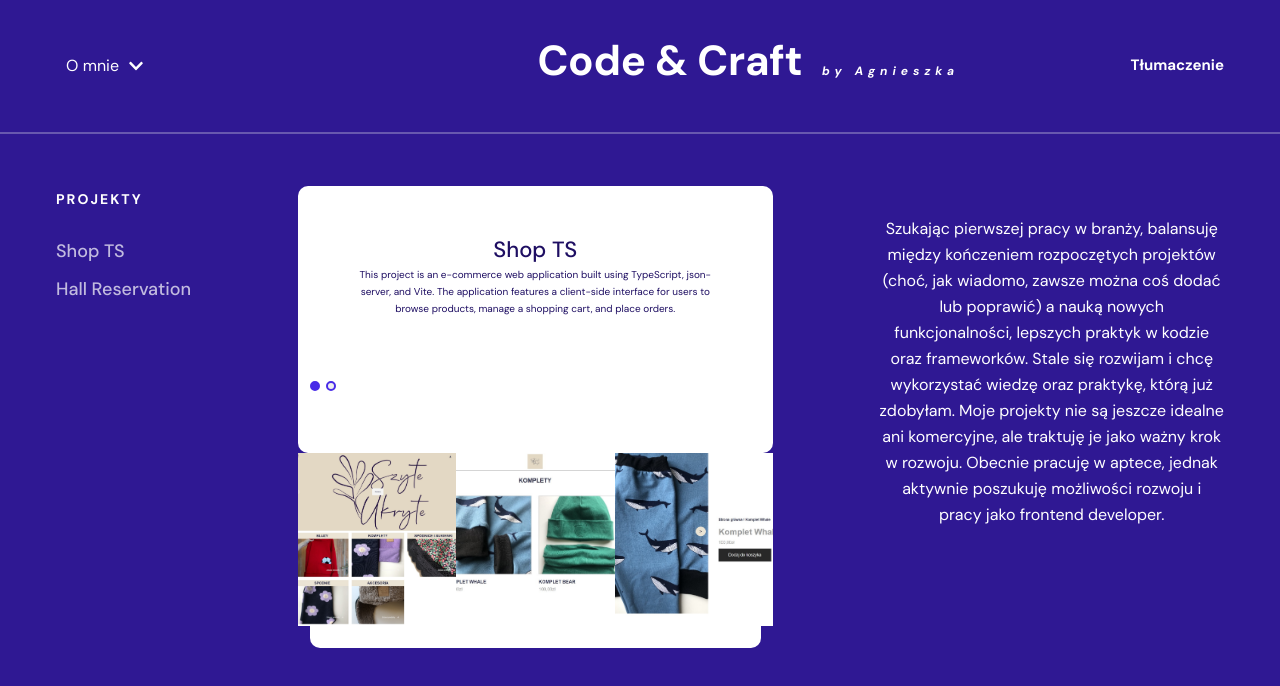
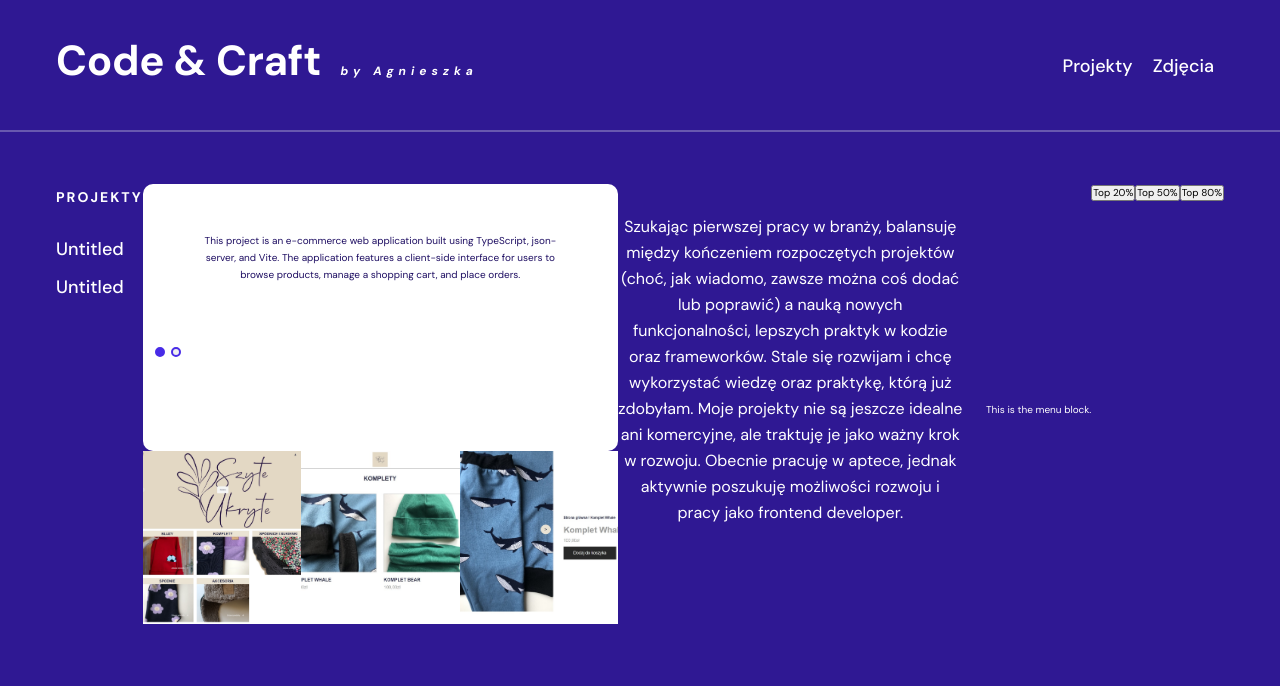
Before and after one commit to AgnieszkaDra/Code-Craft-by-Agnieszka, a React (Vite) app: page / in a window 1280 px wide. Shown: the top 686 px of the page. Built offline with nearby package versions, Linux system fonts and the light colour scheme.

Commit message:
fix(header): mobile menu is visible correctly. Change concept of menu.

```diff
--- a/src/App.tsx
+++ b/src/App.tsx
@@ -1,3 +1,4 @@
+import { useState } from 'react';
 import { Header, Panel } from './components';
 import { Main } from './components';
 import '../src/styles/index.scss';
@@ -5,21 +6,60 @@ import ProjectsList from './components/ProjectsList';
 import ProjectsMain from './components/ProjectsMain';
 
 function App() {
+  // State for controlling the CSS variable --menu-after-top
+  const [menuAfterTop, setMenuAfterTop] = useState('80%');
 
   return (
     <>
+     {/* Styles injected directly */}
+      {/* <style>{`
+        .menu {
+          position: relative;
+          background: #eee;
+          padding: 40px;
+          --menu-after-top: 80%;
+        }
+
+        .menu::after {
+          content: "";
+          position: absolute;
+          left: 0;
+          right: 0;
+          top: var(--menu-after-top);
+          height: 2px;
+          background: red;
+        }
+
+        button {
+          margin-right: 8px;
+        }
+      `}</style> */}
       <Header />
       <div className="container">
         <Main>
-        <ProjectsList/>
-        <ProjectsMain/>
+          <ProjectsList />
+          <ProjectsMain />
           <Panel className="main__panel" />
           {/* <Outlet /> */}
+
+          {/* Menu block with dynamic CSS variable */}
+          <div
+            className="menu"
+            style={{ '--menu-after-top': menuAfterTop } as React.CSSProperties}
+          >
+            <p>This is the menu block.</p>
+          </div>
+
+          {/* Buttons to change the --menu-after-top CSS variable */}
+          <div>
+            <button onClick={() => setMenuAfterTop('20%')}>Top 20%</button>
+            <button onClick={() => setMenuAfterTop('50%')}>Top 50%</button>
+            <button onClick={() => setMenuAfterTop('80%')}>Top 80%</button>
+          </div>
         </Main>
       </div>
     </>
-
-  )
+  );
 }
 
-export default App
+export default App;
--- a/src/components/Header.tsx
+++ b/src/components/Header.tsx
@@ -1,13 +1,22 @@
 import { useState } from 'react';
 import { motion } from 'framer-motion';
-import { Hamburger, Menu } from '../ui'
+import { Hamburger, Menu } from '../ui';
 import Logo from '../ui/Logo';
 
 const Header = () => {
-
   const [navbarOpen, setNavbarOpen] = useState(false);
 
-  const toggleNavbar = () => setNavbarOpen(prev => !prev);
+  const toggleNavbar = () => {
+    setNavbarOpen((prev) => {
+      const next = !prev;
+      if (next) {
+        document.body.style.overflow = 'hidden';
+      } else {
+        document.body.style.overflow = '';
+      }
+      return next;
+    });
+  };
 
   return (
     <motion.header
@@ -30,9 +39,8 @@ const Header = () => {
         animate={{ opacity: 1 }}
         transition={{ delay: 0.4, duration: 0.6 }}
       >
+        <Logo />
         <Menu />
-      <Logo />
-      <h2>Tłumaczenie</h2>
       </motion.nav>
     </motion.header>
   );
--- a/src/data/data.ts
+++ b/src/data/data.ts
@@ -8,44 +8,38 @@ export const data: Data = {
     0: {
       id: 0,
       name: '(Root)',
-      title: 'Menu',
-      childIds: [1],
+      label: 'Menu',
+      childIds: [1, 2],
     },
     1: {
       id: 1,
-      title: 'O mnie',
-      childIds: [2, 3],
+      label: 'Projekty',
+      path: '/Projekty',
     },
     2: {
       id: 2,
-      title: 'Projekty',
-      path: '/Projekty',
-    },
-    3: {
-      id: 3,
-      title: 'Kontakt',
-      path: '/Kontakt',
+      label: 'Zdjęcia',
+      path: '/Zdjęcia',
     },
   },
   projects: {
     0: {
       id: 0,
       name: '(Root)',
-      title: 'Menu',
+      label: 'Menu',
       childIds: [1, 2],
     },
     1: {
       id: 1,
       background: shopTsImage,
       images: [shopTsImage, shopTsPart1, shopTsPart2],
-      title: 'Shop TS',
+      label: 'Shop TS',
       url: 'https://github.com/AgnieszkaDra/shop-TS',
       description: 'This project is an e-commerce web application built using TypeScript, json-server, and Vite. The application features a client-side interface for users to browse products, manage a shopping cart, and place orders.'
-      //'On the admin side, there’s an interface for managing orders and tracking their status.',
     },
     2: {
       id: 2,
-      title: 'Hall Reservation',
+      label: 'Hall Reservation',
       url: 'https://github.com/AgnieszkaDra/Hall-Reservation',
       description: 'This project is a Hall Reservation System being developed in pure TypeScript, following Object-Oriented Programming (OOP) principles. The goal is to create a structured, maintainable, and scalable application for managing hall reservations efficiently',
     },
--- a/src/styles/header.scss
+++ b/src/styles/header.scss
@@ -4,17 +4,17 @@
   position: relative;
   width: 100%;
   margin: auto;
+  padding: 2rem 0;
+  @include flexAbsoluteCenter;
 
-  //margin-top: 6.5rem;
-  padding-top: 40px;
-  padding-bottom: 40px;
-  border-bottom: 2px solid rgba($grey, 0.3);
+  @include respond(md, lg, xl) {
+    padding: 4rem 0;
+  }
 
-  @include flexAbsoluteCenter;
   &__mobile {
     display: flex;
     align-items: center;
-    justify-content:flex-end;
+    justify-content: flex-end;
     position: fixed;
     left: 0;
     top: 0;
@@ -23,34 +23,70 @@
     padding: map-get($padding, medium);
     background-color: $color-background-dark;
     box-sizing: border-box;
+
     @include respond(md, lg, xl) {
       display: none;
     }
+  }
+
+  &::after {
+    content: '';
+    position: absolute;
+    bottom: 0;
+    left: 0;
+    width: 100%;
+    height: 2px;
+    background-color: rgba($grey, 0.3);
+  }
+}
+
+.burger-menu {
+  @include flexAbsoluteCenter;
+
+  border: none;
+  cursor: pointer;
+  padding: 8px;
+  background-color: transparent;
+  svg {
+   color: $white;
   }
 }
 
 .nav {
   position: fixed;
+  top: 0;
+  left: 0;
   height: 100%;
   width: 100%;
   max-width: 1168px;
-  left: 0;
-  top: 0;
   transform: translateX(100%);
   background-color: $color-background-dark;
   display: flex;
   justify-content: space-between;
   align-items: center;
+
+  &.open {
+    transform: translateX(0%);
+    transition: transform 1.5s linear;
+    justify-content: center;
+}
+
+  @include respond(md, lg, xl) {
+    position: relative;
+    transform: none;
+  }
+
   &__logo {
     display: none;
-
-    @include respond(md, lg, xl){
-      display: block;
-    }
     font-weight: 700;
     font-size: map-get($font-size, extra-large);
     line-height: 100%;
     letter-spacing: -0.29px;
+
+    @include respond(md, lg, xl) {
+      display: block;
+    }
+
     &--note {
       font-size: map-get($font-size, normal);
       letter-spacing: 5px;
@@ -59,47 +95,38 @@
       margin-left: 1rem;
     }
   }
-
-  &.open {
-    transform: translate(0%);
-    transition: transform 1.5s linear;
-  }
-
-  @include respond(md, lg, xl){
-    position: relative;
-    display: flex;
-    transform: translate(0);
-  }
-
 }
 
 .menu {
   display: flex;
+  flex-direction: column;
+  justify-content: start;
   align-items: center;
-  flex-direction: column;
   height: 100vh;
   padding-top: 10rem;
+  color: $white;
+
+  @include respond(md, lg, xl) {
     margin-left: auto;
-  color: $white;
+    flex-direction: row;
+    height: auto;
+    padding-top: 0;
+  }
+
   & > * {
     @include flexAbsoluteCenter();
   }
 
   &__item {
+    position: relative;
     padding: map-get($padding, large);
 
     @include respond(md, lg, xl) {
       padding: 10px;
     }
+
   }
 
-  @include respond(md, lg, xl) {
-    height: 0;
-    padding-top: 0;
-    flex-direction: row;
-    width: 310px;
-
-    }
   &__title {
     color: $white;
   }
@@ -112,42 +139,8 @@
     font-weight: 500;
     transition: color 0.3s;
 
-    &:hover{
+    &:hover {
       opacity: 30%;
     }
   }
-
-  &__item {
-    position: relative;
-      &--chevron-down {
-        margin-left: 9px;
 }
-    // &:active {
-    //   background-color: $color-action-third;
-    //   width: 120px;
-    //   height: 2rem;
-    //   border-radius: 100px;
-    //   @include flexAbsoluteCenter();
-    //   overflow: visible;
-    //   @include respond(md, lg) {
-    //   height: 40px;
-    //   }
-    // }
-
-  }
-
-
-  &__submenu {
-    position: absolute;
-    top: 100%;
-    margin-right: auto;
-   & > * {
-margin-top: 7px;
-
-    .menu__link {
-
-
-   }
-
-  }
-}}
--- a/src/styles/main.scss
+++ b/src/styles/main.scss
@@ -31,7 +31,7 @@
             text-align: start;
         }
         &__item {
-        opacity: 70%;
+
         text-align: left;
         &:first-of-type {
             margin-top: 25px;
--- a/src/types/main.ts
+++ b/src/types/main.ts
@@ -2,7 +2,7 @@ export interface ProjectItem {
   id: number;
   background?: string;
   images?: string[];
-  title?: string;
+  label?: string;
   url?: string;
   description?: string;
   childIds?: number[];
--- a/src/types/navbar.ts
+++ b/src/types/navbar.ts
@@ -11,7 +11,7 @@ export type NavigationLinkProps = {
 
 export interface MenuItem {
   id: number;
-  title?: string;
+  label?: string;
   path?: string;
   name?: string;
   childIds?: number[];
--- a/src/ui/Hamburger.tsx
+++ b/src/ui/Hamburger.tsx
@@ -8,9 +8,8 @@ const Hamburger = ({ navbarOpen, toggleNavbar }: HamburgerProps) => {
     <motion.button
       className={`burger-menu ${navbarOpen ? 'open' : ''}`}
       onClick={toggleNavbar}
-      initial={{ scale: 0.8, opacity: 0 }}
-      animate={{ scale: 1, opacity: 1 }}
-      whileHover={{ backgroundColor: 'rgba(0, 0, 0, 0.05)' }}
+      initial={{ scale: 0.8, opacity: 0, backgroundColor: 'transparent'}}
+      animate={{ scale: 1, opacity: 1, backgroundColor: 'transparent' }}
       transition={{ duration: 0.4, ease: 'easeInOut' }}
     >
       <motion.div
--- a/src/ui/Menu.tsx
+++ b/src/ui/Menu.tsx
@@ -1,61 +1,45 @@
-import { useState, type JSX } from 'react';
 import { Link } from 'react-router-dom';
-import { FaChevronDown } from 'react-icons/fa';
 import type { MenuItem } from '../types/navbar';
 import data from '../data/data';
 import type { Data } from '../types/data';
-
-
-
-
+import type { JSX } from 'react';
 
 type MenuItemProps = {
   id: number;
-  menu: Data['menu']
+  menu: Data['menu'];
 };
 
-const MenuItemComponent = ({ id, menu }: MenuItemProps): JSX.Element => {
+const MenuItemComponent = ({ id, menu }: MenuItemProps): JSX.Element | null => {
   const item = menu[id];
-  const hasChildren = Array.isArray(item.childIds) && item.childIds.length > 0;
-  const [open, setOpen] = useState(false);
 
-  const toggle = () => setOpen((prev) => !prev);
+  if (!item) return null;
 
   return (
-    <li className="menu__item text p paragraph" onClick={toggle}>
-      {item.path ? (
-        <Link to={item.path} className="menu__link">
-          {item.title}
-        </Link>
-      ) : (
-        <span>{item.title}</span>
-      )}
-      {hasChildren && <FaChevronDown className="menu__item--chevron-down" />}
-      {hasChildren && open && (
-        <ul className="menu__submenu">
-          {item.childIds!.map((childId) => (
-            <MenuItemComponent key={childId} id={childId} menu={menu} />
-          ))}
-        </ul>
-      )}
+    <li className="menu__item text p paragraph" role="none">
+      <Link to={item.path ?? '#'} className="menu__link" role="menuitem">
+        {item.label}
+      </Link>
     </li>
   );
 };
 
 const Menu = (): JSX.Element => {
+  const menu: Data['menu'] = data.menu;
+  const root: MenuItem | undefined = menu[0];
 
-  const menu: Data['menu'] = data.menu;
-  const root: MenuItem = menu[0];
-  const rootChildren = root.childIds || [];
+  const rootChildren = root?.childIds ?? [];
 
   return (
-    <nav>
-      <ul className="menu">
-        {rootChildren.map((id) => (
-          <MenuItemComponent key={id} id={id} menu={menu} />
-        ))}
-      </ul>
-    </nav>
+    <ul
+      className="menu"
+      role="menu"
+      tabIndex={-1}
+      aria-label="Main menu"
+    >
+      {rootChildren.map((id) => (
+        <MenuItemComponent key={id} id={id} menu={menu} />
+      ))}
+    </ul>
   );
 };
 
```
Lines whose indentation alone changed are shown as unchanged.
